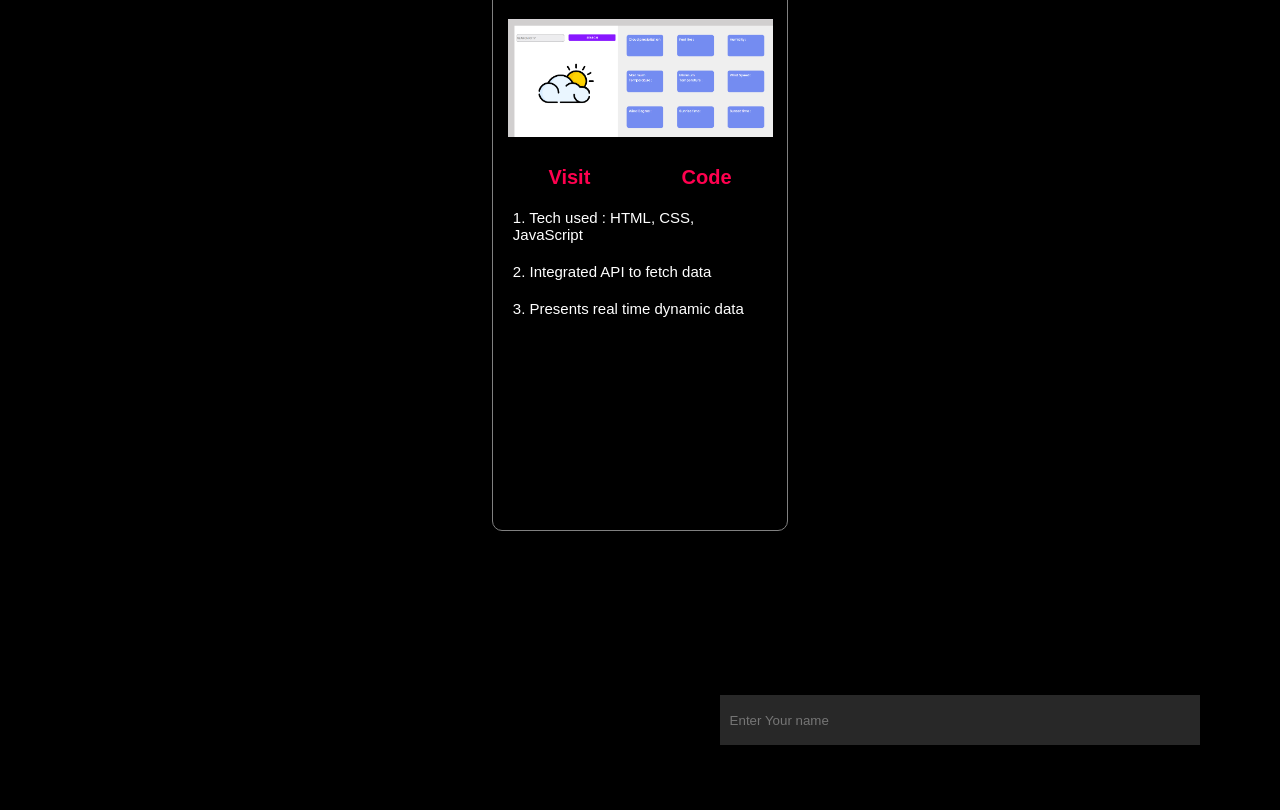
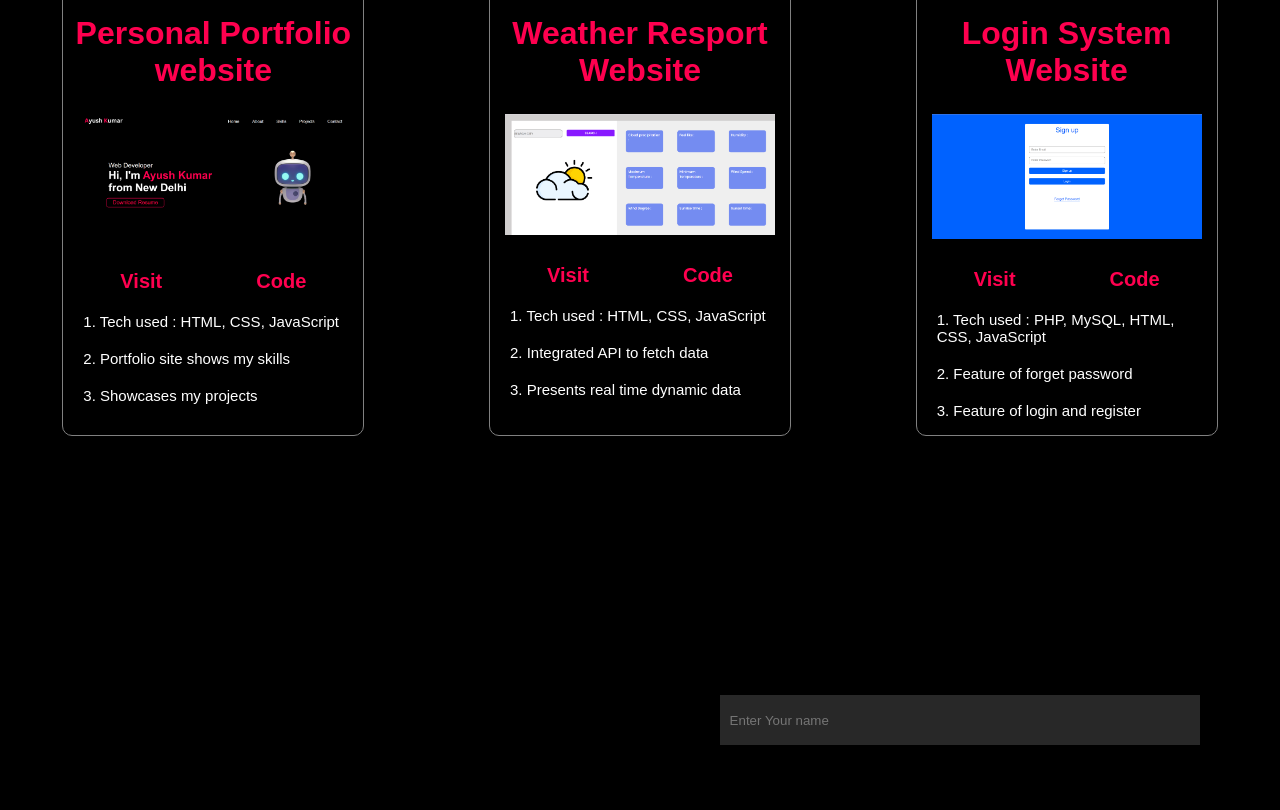
Before and after one commit to ayushmarch94/portfolio, a plain HTML site: page index.html in a window 1280 px wide. Shown: the part 2590-3400 px from the top of the page. Drawn offline with Linux system fonts and the light colour scheme.

Commit message:
first commit

```diff
--- a/index.html
+++ b/index.html
@@ -30,7 +30,7 @@
                     <p>Web Developer</p>
                     <h1>Hi, I'm <span>Ayush Kumar</h1>
                     <h1>from New Delhi</h1>
-                    <a href="./images/Ayush.pdf" download>Download Resume</a>
+                    <a href="./images/ayush.pdf" download>Download Resume</a>
                 </div>
                 <div class="threeD">
                     <img src="./images/robotImage.png" width="300px">
@@ -45,7 +45,7 @@
             </div>
             <div class="aboutText">
                 <h1>About Me</h1>
-                <p>I'm a passionate web developer currently pursuing a Bachelor of Computer Application at Shikshapeeth College of Management and Technology in Delhi. With proficiency in HTML, CSS. My dedication to crafting engaging and functional web experiences drives my ambition in this field. Continuously honing my abilities, I strive to stay updated with the latest trends and technologies. Through my education and practical experience, I aim to contribute innovative solutions and enhance user experiences across digital platforms. My journey is guided by a relentless pursuit of excellence in web development.</p>
+                <p>I'm a passionate web developer done Bachelor of Computer Application at Shikshapeeth College of Management and Technology in Delhi. With proficiency in HTML, CSS, JavaScript, php wordpress and mysql. My dedication to crafting engaging and functional web experiences drives my ambition in this field. Continuously honing my abilities, I strive to stay updated with the latest trends and technologies. Through my education and practical experience, I aim to contribute innovative solutions and enhance user experiences across digital platforms. My journey is guided by a relentless pursuit of excellence in web development.</p>
             </div>
         </div>
 <!---------------- skills ------------------------------------->
@@ -62,23 +62,69 @@
                     <h2>CSS</h2>
                     <img src="./images/css.png" width="30px">
                 </div>
+                <div class="skillsContainer">
+                    <h2>JavaScript</h2>
+                    <img src="./images/js.png" width="30px">
+                </div>
+                <div class="skillsContainer">
+                    <h2>PHP</h2>
+                    <img src="./images/php.png" width="30px">
+                </div>
+                <div class="skillsContainer">
+                    <h2>wordpress</h2>
+                    <img src="./images/wordpress.png" width="30px">
+                </div>
+                <div class="skillsContainer">
+                    <h2>MySQL</h2>
+                    <img src="./images/mysql.png" width="30px">
+                </div>
             </div>
         </div>
 <!--------------------- projects ------------------------------->
         <div id="projects">
             <div class="projectsbody">
                 <div class="projectsHead">
+                    <h1>Personal Portfolio website</h1>
+                </div>
+                <img src="./images/portfolio.png">
+                <div class="links">
+                    <a target="_blank" href="https://ayush94.netlify.app/" class="link">Visit</a>
+                    <a target="_blank" href="" class="code">Code</a>
+                </div>
+                <div class="aboutProject">
+                    <p>1. Tech used : HTML, CSS, JavaScript</p>
+                    <p>2. Portfolio site shows my skills</p>
+                    <p>3. Showcases my projects</p>
+                </div>
+            </div>
+            <div class="projectsbody">
+                <div class="projectsHead">
                     <h1>Weather Resport Website</h1>
                 </div>
                 <img src="./images/weather.png">
                 <div class="links">
-                    <div class="link">Visit</div>
-                    <div class="code">Code</div>
+                    <a target="_blank" href="https://weather-site-ayushk.netlify.app/" class="link">Visit</a>
+                    <a target="_blank" href="https://github.com/ayushmarch94/Weather-report-site" class="code">Code</a>
                 </div>
                 <div class="aboutProject">
                     <p>1. Tech used : HTML, CSS, JavaScript</p>
                     <p>2. Integrated API to fetch data</p>
                     <p>3. Presents real time dynamic data</p>
+                </div>
+            </div>
+            <div class="projectsbody">
+                <div class="projectsHead">
+                    <h1>Login System Website</h1>
+                </div>
+                <img src="./images/login.png">
+                <div class="links">
+                    <a target="_blank" href="http://login-ayushk.rf.gd/" class="link">Visit</a>
+                    <a target="_blank" href="https://github.com/ayushmarch94/login-signup" class="code">Code</a>
+                </div>
+                <div class="aboutProject">
+                    <p>1. Tech used : PHP, MySQL, HTML, CSS, JavaScript</p>
+                    <p>2. Feature of forget password</p>
+                    <p>3. Feature of login and register</p>
                 </div>
             </div>
         </div>
@@ -89,11 +135,10 @@
                 <div class="socialLinks">
                     <div class="box"><a target="_blank" href="https://github.com/ayushmarch94"><img src="./images/github.gif" width="40px"></a></div>
                     <div class="box"><a target="_blank" href="https://www.linkedin.com/in/ayushkweb/"><img src="./images/linkedin.gif" width="40px"></a></div>
-                    <div class="box"><a target="_blank" href=""><img src="./images/instagram.png" width="40px"></a></div>
                 </div>
                 <div class="myContact">
                     <p id="Email">Email : ayushmarch94@gmail.com</p>
-                    <p id="whatsApp">Whatsapp: 9459173375</p>
+                    <p id="whatsApp">Mobile number: 9459173375</p>
                 </div>
             </div>
             <form method="POST" id="form">
--- a/style.css
+++ b/style.css
@@ -214,8 +214,8 @@ html{
 }
 
 .projectsbody{
-    height: 80vh;
-    width: 23%;
+    height: 450px;
+    width: 300px;
     border: 1px solid grey;
     border-radius: 10px;
     margin: 30px;
@@ -242,6 +242,11 @@ html{
     margin: 10px;
     color: #ff004f;
     cursor: pointer;
+}
+
+.link, .code{
+    color: #ff004f;
+    text-decoration: none;
 }
 
 .aboutProject p{
```
Also changed, not shown: images/login.png (added), images/portfolio.png (added), todo.txt, 1 other file.
